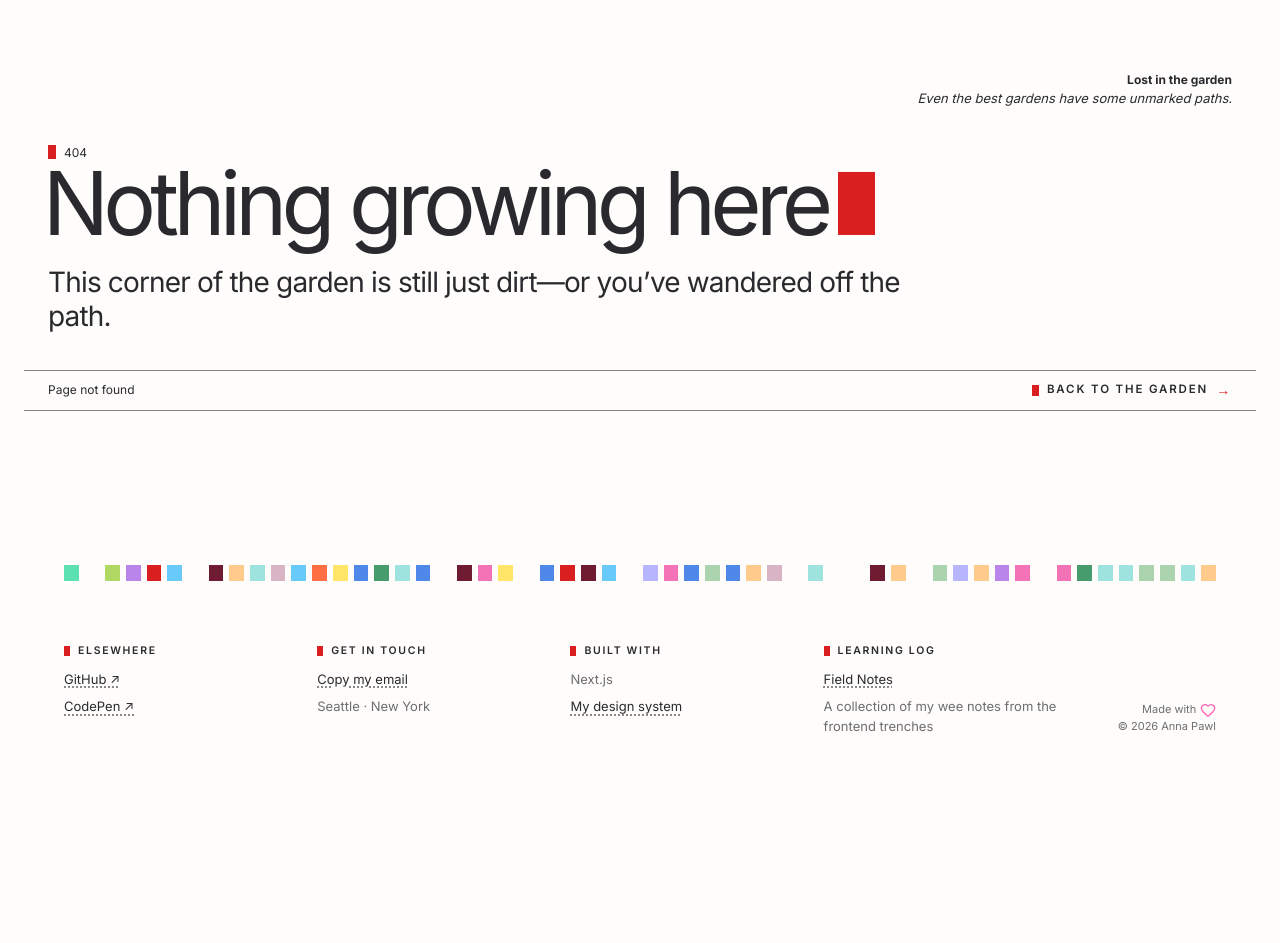
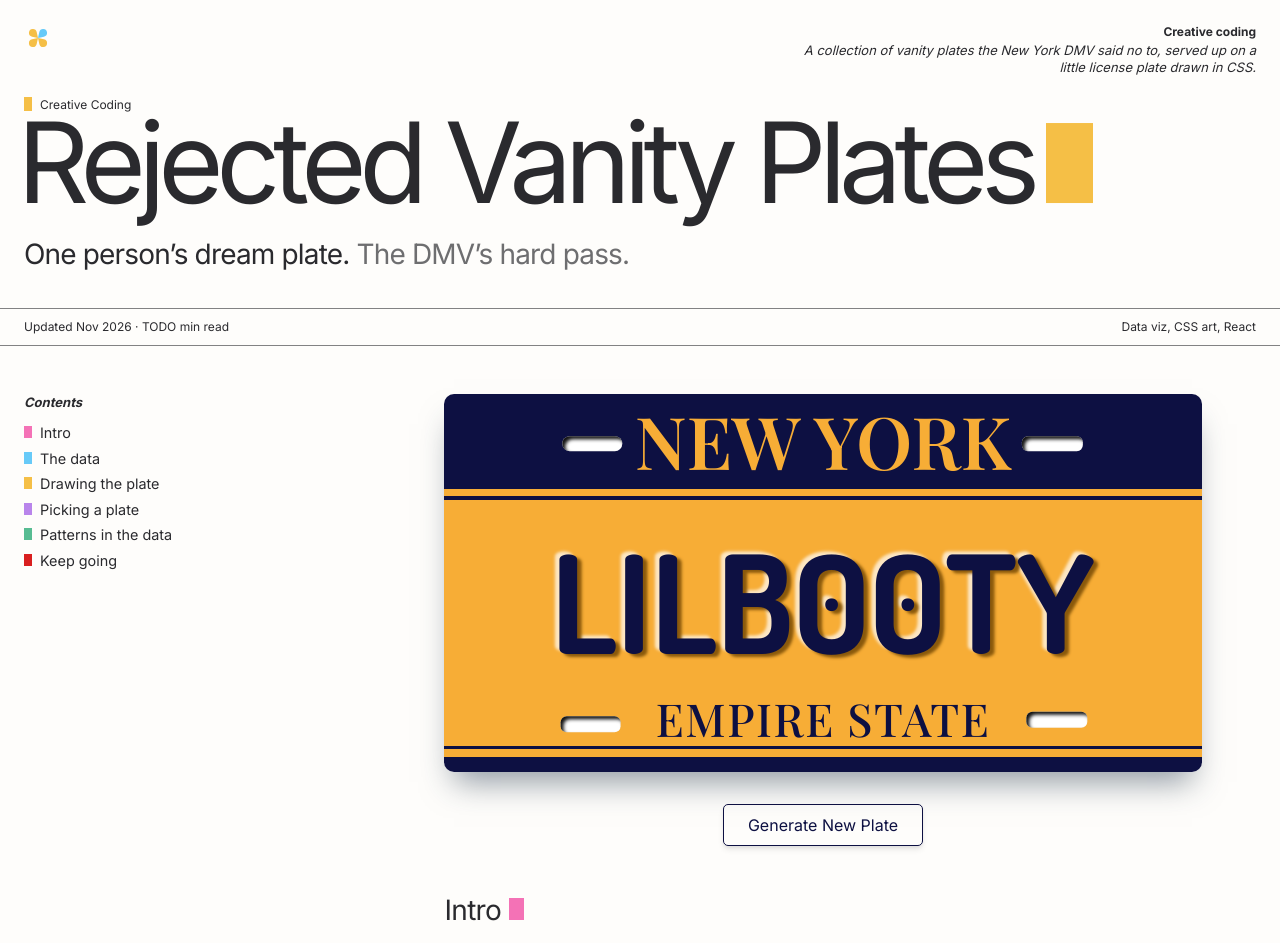
Before and after one commit to AnniePawl/annapawl.com-v2, a Next.js app: page /rejected-vanity-plates in a window 1280 px wide. Before the commit this address had no page. Shown: the top 943 px of the page. Before the commit the page ends 800 px from the top, so only its background shows below. Built offline with nearby package versions, Linux system fonts and the light colour scheme.

Commit message:
feat(rejected-plates): rejected vanity plate post skeleton. 6 sections, css plate

```diff
--- a/src/app/(landing)/_components/LandingIndex.tsx
+++ b/src/app/(landing)/_components/LandingIndex.tsx
@@ -41,8 +41,14 @@ const CREATIVE_CODING: GroupItem[] = [
   {
     href: "/css-shapes",
     title: "CSS Shapes",
-    description: "How to make basic shapes using CSS",
+    description: "Learn how to make basic shapes using CSS",
     accent: "var(--marigold-bold)",
+  },
+   {
+    href: "/rejected-vanity-plates",
+    title: "Rejected Vanity Plates",
+    description: "A cheeky data viz of plates the DMV said no to",
+    accent: "var(--blue-bold)",
   },
   {
     href: "/css-battle",
--- /dev/null
+++ b/src/app/rejected-vanity-plates/_components/PlateStage.tsx
@@ -0,0 +1,25 @@
+import { Dosis, Playfair_Display } from "next/font/google";
+import "./plate-stage.css";
+
+const dosis = Dosis({ subsets: ["latin"], weight: "700", variable: "--font-plate-number" });
+const playfair = Playfair_Display({
+  subsets: ["latin"],
+  weight: ["500", "600"],
+  variable: "--font-plate-label",
+});
+
+/* Static for now: the plate text and the button get wired up later. */
+export default function PlateStage() {
+  return (
+    <div className={`plate-stage ${dosis.variable} ${playfair.variable}`}>
+      <div className="plate" role="img" aria-label="New York license plate reading LILB00TY">
+        <span className="plate-state" aria-hidden="true">New York</span>
+        <span className="plate-number" aria-hidden="true">LILB00TY</span>
+        <span className="plate-motto" aria-hidden="true">Empire State</span>
+      </div>
+      <button type="button" className="plate-button">
+        Generate New Plate
+      </button>
+    </div>
+  );
+}
--- /dev/null
+++ b/src/app/rejected-vanity-plates/_components/plate-stage.css
@@ -0,0 +1,120 @@
+/* Ported from my CodePen. The pen's plate is a fixed 500 × 250px; here
+   it fills the content column and every size is a share of the plate's
+   width (at 500px wide, 1px in the pen = 0.2cqi), so it scales with it. */
+.plate-stage {
+  --plate-color: #f7ad36;
+  --plate-color2: #0d1042;
+
+  display: flex;
+  flex-direction: column;
+  align-items: center;
+  margin-bottom: var(--space-7);
+}
+
+.plate {
+  display: flex;
+  flex-direction: column;
+  align-items: center;
+  justify-content: center;
+  width: 100%;
+  aspect-ratio: 2 / 1;
+  container-type: inline-size;
+  border-radius: 10px;
+  background-image: linear-gradient(
+    to bottom,
+    var(--plate-color2) 0 25%,
+    var(--plate-color) 25% 27%,
+    var(--plate-color2) 27% 28%,
+    var(--plate-color) 28% 93%,
+    var(--plate-color2) 93% 94%,
+    var(--plate-color) 94% 96%,
+    var(--plate-color2) 96%
+  );
+  box-shadow: rgba(38, 57, 77, 0.5) 0 20px 30px -10px;
+}
+
+/* Inside the plate, sizes use cqi so they scale with it. */
+.plate > * {
+  display: block;
+  margin: 0;
+}
+
+.plate-number {
+  font-family: var(--font-plate-number), sans-serif;
+  font-weight: 700;
+  font-size: 18cqi;
+  line-height: 1.3;
+  color: var(--plate-color2);
+  text-shadow:
+    0.6cqi 0.4cqi 0.4cqi rgb(138, 89, 12),
+    -0.6cqi -0.4cqi 0.4cqi rgba(255, 255, 255, 0.7);
+}
+
+.plate-state {
+  font-family: var(--font-plate-label), serif;
+  font-weight: 600;
+  font-size: 9.6cqi;
+  line-height: 1.3;
+  text-transform: uppercase;
+  color: var(--plate-color);
+  transform: translateY(-0.35em);
+}
+
+.plate-motto {
+  font-family: var(--font-plate-label), serif;
+  font-weight: 500;
+  font-size: 6cqi;
+  line-height: 1.3;
+  letter-spacing: 0.2cqi;
+  text-transform: uppercase;
+  color: var(--plate-color2);
+}
+
+/* The bolt slots: little white pills with an inset shadow. */
+.plate-state::before,
+.plate-state::after,
+.plate-motto::before,
+.plate-motto::after {
+  content: "";
+  position: absolute;
+  height: 2cqi;
+  width: 8cqi;
+  border-radius: 0.8cqi;
+  background-color: white;
+  box-shadow: inset 0.4cqi 0.4cqi 0.5cqi rgb(18, 18, 18);
+}
+
+.plate-state::before {
+  border-radius: 1cqi;
+  transform: translateY(0.6em) translateX(-1em);
+}
+
+.plate-state::after {
+  transform: translateY(0.6em) translateX(0.15em);
+}
+
+.plate-motto::before {
+  transform: translateY(0.6em) translateX(-2.1em);
+}
+
+.plate-motto::after {
+  transform: translateY(0.5em) translateX(0.8em);
+}
+
+.plate-button {
+  margin-top: var(--space-6);
+  padding: 0.5em 1.5em;
+  border: 1px solid var(--plate-color2);
+  border-radius: 5px;
+  background-color: transparent;
+  color: var(--plate-color2);
+  font: inherit;
+  box-shadow:
+    rgba(0, 0, 0, 0.1) 0 4px 6px -1px,
+    rgba(0, 0, 0, 0.06) 0 2px 4px -1px;
+  cursor: pointer;
+}
+
+.plate-button:hover {
+  scale: 0.98;
+}
--- /dev/null
+++ b/src/app/rejected-vanity-plates/page.tsx
@@ -0,0 +1,88 @@
+import PostLayout, { PostSection } from "../../components/layout/PostLayout/PostLayout";
+import HomeLogo from "../../components/ui/HomeLogo";
+import TextLink from "../../components/ui/TextLink";
+import PlateStage from "./_components/PlateStage";
+
+export const metadata = {
+  title: "Rejected Vanity Plates — Anna Pawl",
+  description:
+    "A collection of vanity plates the New York DMV said no to, served up on a little license plate drawn in CSS.",
+};
+
+export default function RejectedVanityPlates() {
+  return (
+    <main>
+      <PostLayout
+        descriptionTitle="Creative coding"
+        description="A collection of vanity plates the New York DMV said no to, served up on a little license plate drawn in CSS."
+        shortDescription="A cheeky data viz of plates the DMV said no to."
+        eyebrow="Creative Coding"
+        title="Rejected Vanity Plates"
+        lede={
+          <>
+            One person’s dream plate.
+            {" "}
+            <span className="post-header-lede-muted">The DMV’s hard pass.</span>
+          </>
+        }
+        publishedDate="Updated Nov 2026"
+        readingTime="TODO min read"
+        postTags="Data viz, CSS art, React"
+        utilityStart={
+          <HomeLogo
+            colors={{
+              northeast: "var(--sky-bold)",
+              southeast: "var(--marigold-bold)",
+              southwest: "var(--marigold-bold)",
+              northwest: "var(--marigold-bold)",
+              hoverAccent: "var(--marigold-bold)",
+            }}
+            size="1.75rem"
+          />
+        }
+        accent="var(--marigold-bold)"
+        contents={[
+          { id: "intro", label: "Intro", tone: "pink-bold" },
+          { id: "the-data", label: "The data", tone: "sky-bold" },
+          { id: "the-plate", label: "Drawing the plate", tone: "marigold-bold" },
+          { id: "random-plate", label: "Picking a plate", tone: "lilac-bold" },
+          { id: "patterns", label: "Patterns in the data", tone: "green-bold" },
+          { id: "keep-going", label: "Keep going", tone: "red-bold" },
+        ]}
+      >
+        <PlateStage />
+
+        <PostSection id="intro" title="Intro">
+          <p>TODO: what this is, and a content warning (the data has explicit language).</p>
+        </PostSection>
+
+        <PostSection id="the-data" title="The data">
+          <p>
+            TODO: where it comes from and how I cleaned it. Source: WNYC Data
+            News,{" "}
+            <TextLink href="https://github.com/datanews/license-plates">
+              datanews/license-plates
+            </TextLink>
+            , from a 2014 FOIL request to the New York DMV.
+          </p>
+        </PostSection>
+
+        <PostSection id="the-plate" title="Drawing the plate">
+          <p>TODO: how the CSS plate is built.</p>
+        </PostSection>
+
+        <PostSection id="random-plate" title="Picking a plate">
+          <p>TODO: loading the data and picking a random plate.</p>
+        </PostSection>
+
+        <PostSection id="patterns" title="Patterns in the data">
+          <p>TODO: a simple chart, like rejections by month or common words.</p>
+        </PostSection>
+
+        <PostSection id="keep-going" title="Keep going">
+          <p>TODO: other states, ideas to build on.</p>
+        </PostSection>
+      </PostLayout>
+    </main>
+  );
+}
```
